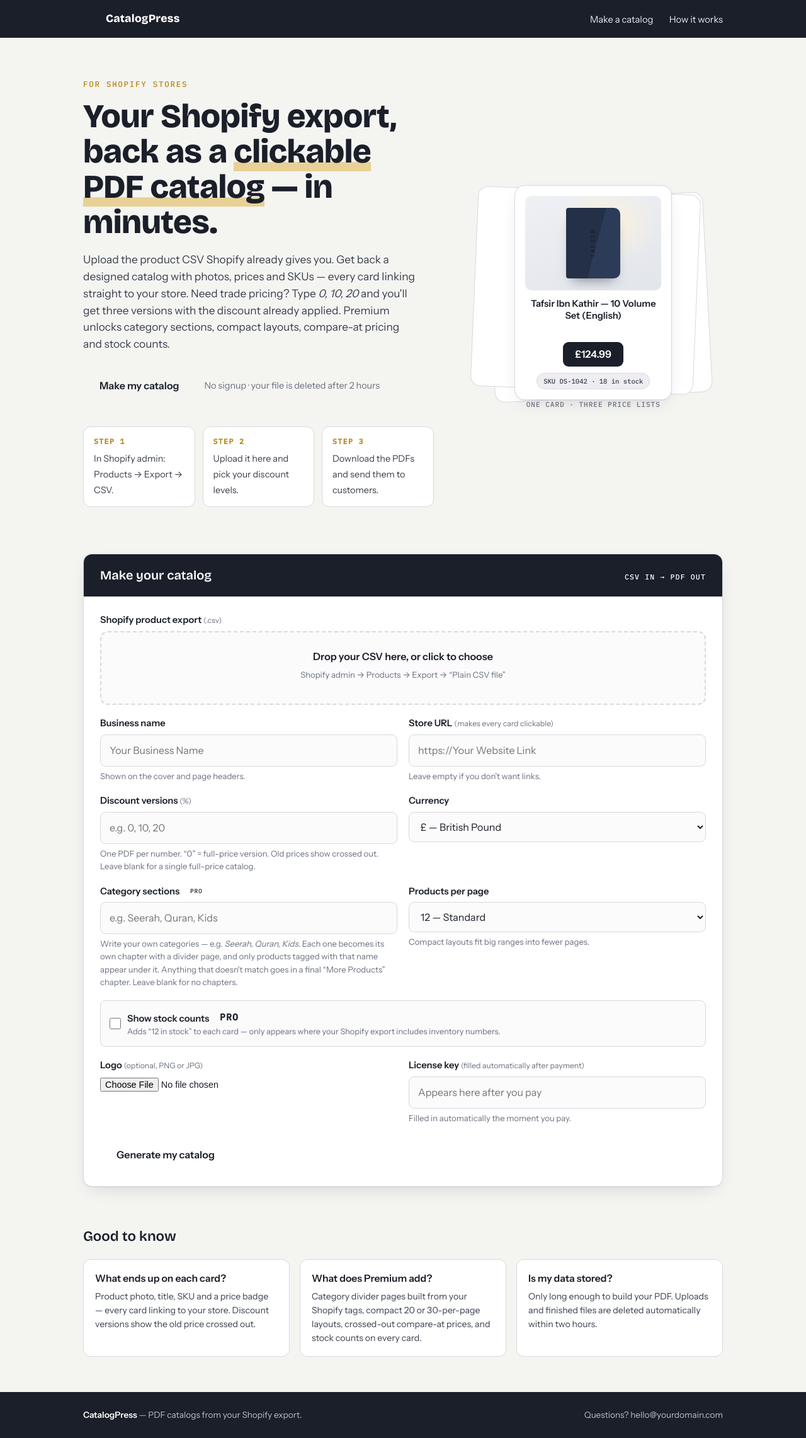
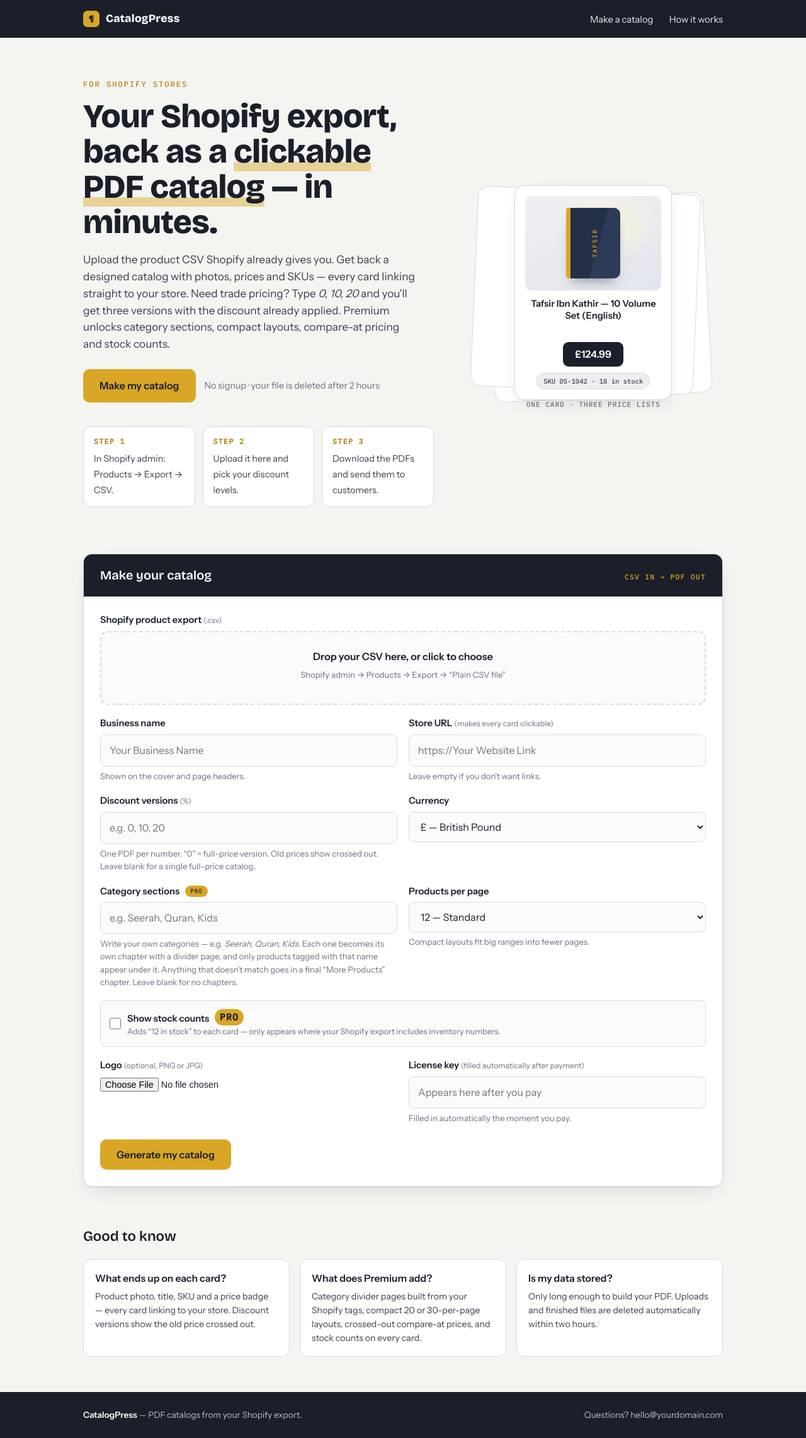
Before and after one commit to mujisgithub/Catalog-from-shopify-with-all-of-columes-and-headers, a Python web app: template templates/index.html in a window 1280 px wide. Shown: the whole page at 63% size. Run offline with Jinja, Linux system fonts and the light colour scheme; the template is opened without the code that fills it, so the values that code supplies are empty.

Commit message:
Add brass color variable to CSS
Add a new CSS variable for brass color.

```diff
--- a/templates/index.html
+++ b/templates/index.html
@@ -19,6 +19,7 @@
   --ink-soft:#3A404D;
   --muted:#6A7080;
   --line:#D9D9DF;
+  --brass:#D9A626;
   --brass-dark:#B5871A;
   --ok:#1D7A46;
   --bad:#B3372B;
```
